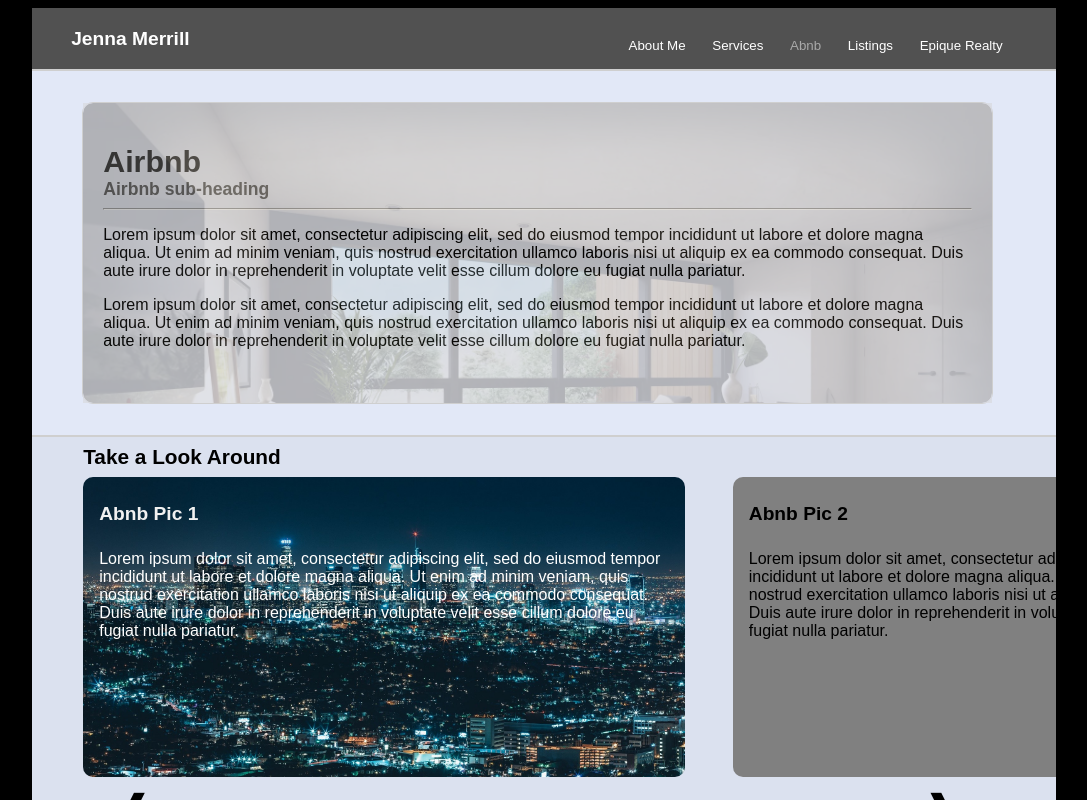
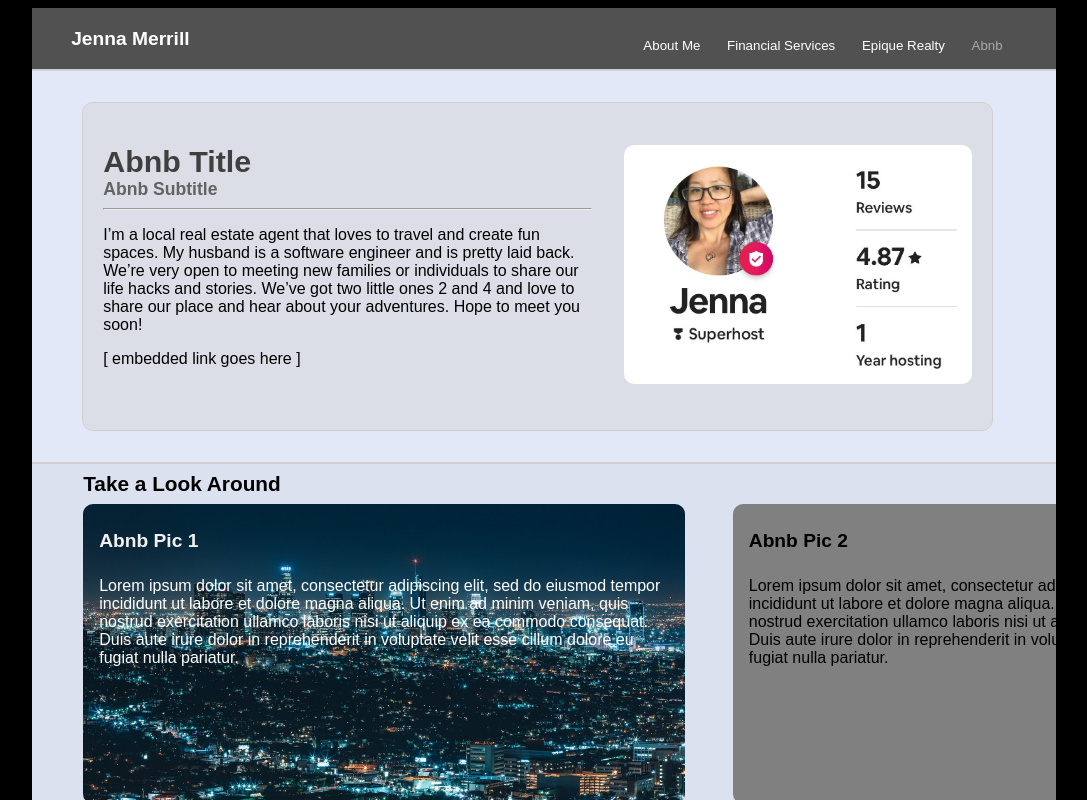
Before and after one commit to jenna-homepage/jenna-homepage.github.io, a React (Create React App) app in the folder jenna-frontend/: page / in a window 1280 px wide. Both pictures are taken after a click on the button "Abnb". Shown: the top 800 px of the page, without its empty margins (96-1183 px from the left). Built offline with nearby package versions, Linux system fonts and the light colour scheme.

Commit message:
fleshed out airbnb and services

```diff
--- a/jenna-frontend/src/components/Abnb.jsx
+++ b/jenna-frontend/src/components/Abnb.jsx
@@ -8,55 +8,62 @@
 import styled from "styled-components";
 
 const AbnbContainer = styled.div`
-  ${({ $image }) => $image && `background-image: url(${$image});`}
-  background-size: cover;
   display: flex;
   justify-content: space-between;
-  min-height: 300px;
-
+  padding: 10px 20px;
   @media (max-width: 1080px) {
     flex-direction: column-reverse;
   }
   border-radius: 10px;
   outline: 1px solid #cfcfcf;
 `;
-
 const Overlay = styled.div`
-  background-color: #dadce3;
-  opacity: 0.8;
+border-radius: 10px;
+  background-color: rgba(218,220,227,0.8);
 `;
 
-const ContentContainer = styled.div`
-  padding: 10px 20px;
+const TextContainer = styled.div``;
+const ImageContainer = styled.div`
+  padding: 2em 0em 2em 2em;
+  min-width: 40%;
+
+  @media (max-width: 1080px) {
+    min-width: auto;
+    padding: 1em;
+  }
 `;
 
-const Abnb = (props) => {
+const ProfileImage = styled.img`
+  width: 100%;
+  height: auto;
+  border-radius: 10px;
+`;
+
+const Abnb = () => {
   return (
-    <AbnbContainer $image={"./expbackground.webp"}>
     <Overlay>
-        <ContentContainer>
-          <SectionTitle>Airbnb</SectionTitle>
-          <SectionSubHeading>Airbnb sub-heading</SectionSubHeading>
+    <AbnbContainer>
+      <TextContainer>
+        <SectionTitle>Abnb Title</SectionTitle>
+        <SectionSubHeading>
+          Abnb Subtitle
+        </SectionSubHeading>
         <StyledHR />
         <StyledParagraph>
-            Lorem ipsum dolor sit amet, consectetur adipiscing elit, sed do
-            eiusmod tempor incididunt ut labore et dolore magna aliqua. Ut enim
-            ad minim veniam, quis nostrud exercitation ullamco laboris nisi ut
-            aliquip ex ea commodo consequat. Duis aute irure dolor in
-            reprehenderit in voluptate velit esse cillum dolore eu fugiat nulla
-            pariatur.
+        I’m a local real estate agent that loves to travel and create fun spaces. My husband is a software engineer and is pretty laid back. We’re very open to meeting new families or individuals to share our life hacks and stories. We’ve got two little ones 2 and 4 and love to share our place and hear about your adventures. Hope to meet you soon!
         </StyledParagraph>
         <StyledParagraph>
-            Lorem ipsum dolor sit amet, consectetur adipiscing elit, sed do
-            eiusmod tempor incididunt ut labore et dolore magna aliqua. Ut enim
-            ad minim veniam, quis nostrud exercitation ullamco laboris nisi ut
-            aliquip ex ea commodo consequat. Duis aute irure dolor in
-            reprehenderit in voluptate velit esse cillum dolore eu fugiat nulla
-            pariatur.
+        [ embedded link goes here ]
         </StyledParagraph>
-        </ContentContainer>
+      </TextContainer>
+      <ImageContainer>
+        <ProfileImage
+          src="./jenna.abnb.profile.tile.webp"
+          alt="Jenna Merrill Abnb Tile"
+        />
+      </ImageContainer>
+    </AbnbContainer>
     </Overlay>
-    </AbnbContainer>
   );
 };
 
--- a/jenna-frontend/src/components/Bio.jsx
+++ b/jenna-frontend/src/components/Bio.jsx
@@ -41,7 +41,7 @@
       <TextContainer>
         <SectionTitle>About Jenna</SectionTitle>
         <SectionSubHeading>
-          Real estate agent with Epique Realty, LLC
+          about me subheading
         </SectionSubHeading>
         <StyledHR />
         <StyledParagraph>
--- a/jenna-frontend/src/components/Footer.jsx
+++ b/jenna-frontend/src/components/Footer.jsx
@@ -80,9 +80,9 @@
     <LayoutWrapper>
       <TextContainer>
         <InfoBox>
-          <div>EMAIL: jenna@patmckennarealtors.com</div>
+          <div>EMAIL: jenna.merrill@gmail.com</div>
           <div>MOBILE: (267) 752-6563</div>
-          <div>ADDRESS: 63 E Main St, Evesham, NJ 08053</div>
+          <div>ADDRESS: ???? </div>
           <div>LICENSE #: 2322201</div>
         </InfoBox>
       </TextContainer>
--- a/jenna-frontend/src/components/Listings.jsx
+++ b/jenna-frontend/src/components/Listings.jsx
@@ -22,8 +22,8 @@
 `;
 
 const Overlay = styled.div`
-  background-color: #dadce3;
-  opacity: 0.8;
+border-radius: 10px;
+  background-color: rgba(218,220,227,0.8);
 `;
 
 const ContentContainer = styled.div`
--- a/jenna-frontend/src/components/MainWrapper.jsx
+++ b/jenna-frontend/src/components/MainWrapper.jsx
@@ -20,21 +20,21 @@
     navTo: "ABOUTME",
   },
   {
-    text: "Services",
+    text: "Financial Services",
     navTo: "SERVICES",
+  },
+  {
+    text: "Epique Realty",
+    navTo: "REALTY",
   },
   {
     text: "Abnb",
     navTo: "ABNB",
   },
-  {
-    text: "Listings",
-    navTo: "LISTINGS",
-  },
-  {
-    text: "Epique Realty",
-    navTo: "REALTY",
-  },
+  // {
+  //   text: "Listings",
+  //   navTo: "LISTINGS",
+  // },
 ];
 
 const realSlides = {
--- a/jenna-frontend/src/components/Realty.jsx
+++ b/jenna-frontend/src/components/Realty.jsx
@@ -22,8 +22,8 @@
 `;
 
 const Overlay = styled.div`
-  background-color: #dadce3;
-  opacity: 0.8;
+border-radius: 10px;
+  background-color: rgba(218,220,227,0.8);
 `;
 
 const ContentContainer = styled.div`
--- a/jenna-frontend/src/components/Services.jsx
+++ b/jenna-frontend/src/components/Services.jsx
@@ -7,36 +7,61 @@
 } from "../utilities/styledfonts";
 import styled from "styled-components";
 
+
+
+const ContentContainer = styled.div`
+  padding: 10px 20px;
+`;
+
+{/* <ServicesContainer $image={"./rprising.background.webp"}></ServicesContainer> */}
 const ServicesContainer = styled.div`
 ${({ $image }) => $image && `background-image: url(${$image});`}
   background-size: cover;
   display: flex;
   justify-content: space-between;
-  min-height: 300px;
-
+  padding: 10px 20px;
   @media (max-width: 1080px) {
     flex-direction: column-reverse;
   }
   border-radius: 10px;
   outline: 1px solid #cfcfcf;
 `;
-
 const Overlay = styled.div`
-  background-color: #dadce3;
-  opacity: 0.8;
+border-radius: 10px;
+  background-color: rgba(218,220,227,0.8);
 `;
 
-const ContentContainer = styled.div`
-  padding: 10px 20px;
+const TextContainer = styled.div``;
+const ImageContainer = styled.div`
+  padding: 2em 0em 2em 2em;
+  min-width: 40%;
+
+
+  @media (max-width: 1080px) {
+    min-width: auto;
+    padding: 1em;
+  }
 `;
 
-const Services = (props) => {
+const ProfileImage = styled.img`
+  width: 100%;
+  height: auto;
+  border-radius: 10px;
+  background-color: white;
+`;
+
+const Services = () => {
   return (
-    <ServicesContainer $image={"./expbackground.webp"}>
     <Overlay>
-        <ContentContainer>
-          <SectionTitle>Services</SectionTitle>
-          <SectionSubHeading>Services sub-heading</SectionSubHeading>
+    <ServicesContainer>
+      <TextContainer>
+        <SectionTitle>Red Phoenix Rising</SectionTitle>
+        <SectionSubHeading>
+        Financial Services
+        </SectionSubHeading>
+        <div>
+        Jenna Merrill CEO & Founder
+        </div>
         <StyledHR />
         <StyledParagraph>
         Lorem ipsum dolor sit amet, consectetur adipiscing elit, sed do
@@ -54,9 +79,15 @@
             reprehenderit in voluptate velit esse cillum dolore eu fugiat nulla
             pariatur.
         </StyledParagraph>
-        </ContentContainer>
+      </TextContainer>
+      <ImageContainer>
+        <ProfileImage
+          src="./rprising.background.webp"
+          alt="Red Phoenix Rising Logo"
+        />
+      </ImageContainer>
+    </ServicesContainer>
     </Overlay>
-    </ServicesContainer>
   );
 };
 
```
Also changed, not shown: jenna-frontend/public/jenna.abnb.profile.tile.webp (added), jenna-frontend/public/rprising.background.webp (added). Lines whose indentation alone changed are shown as unchanged.
